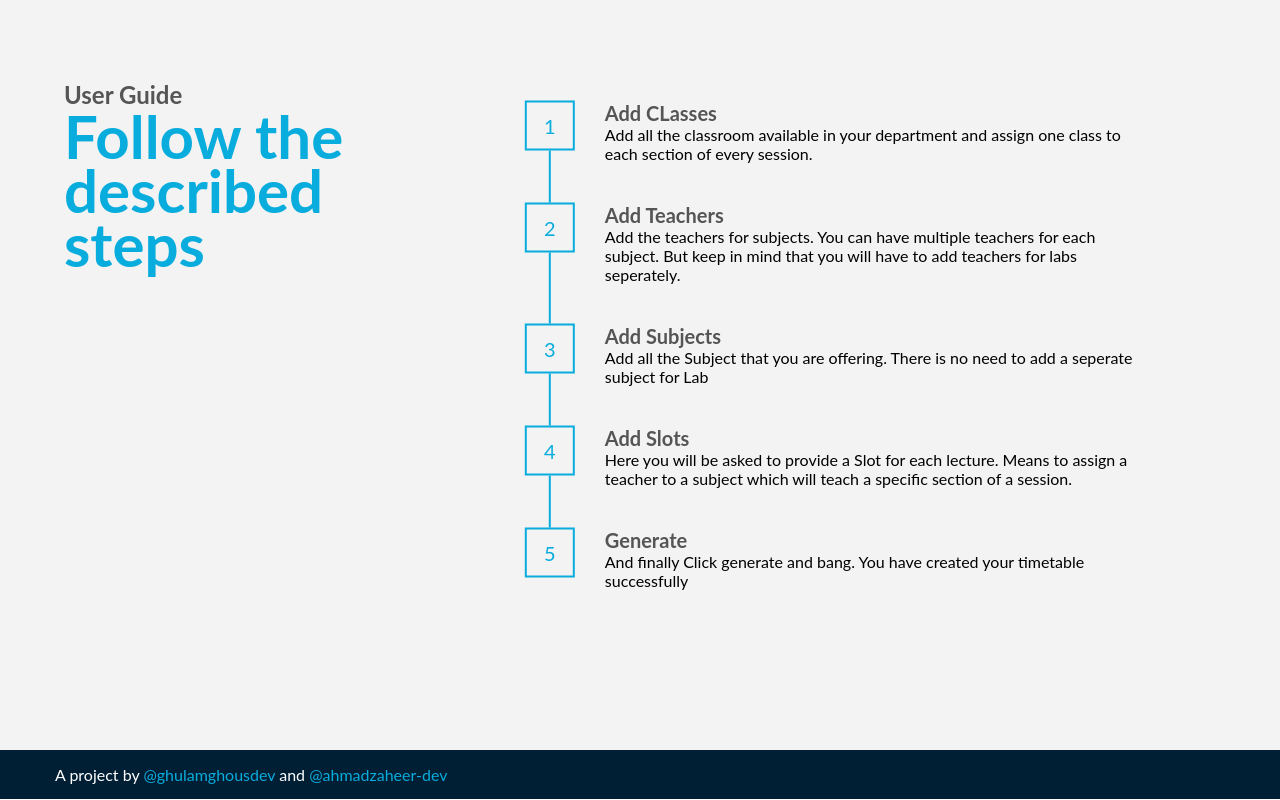
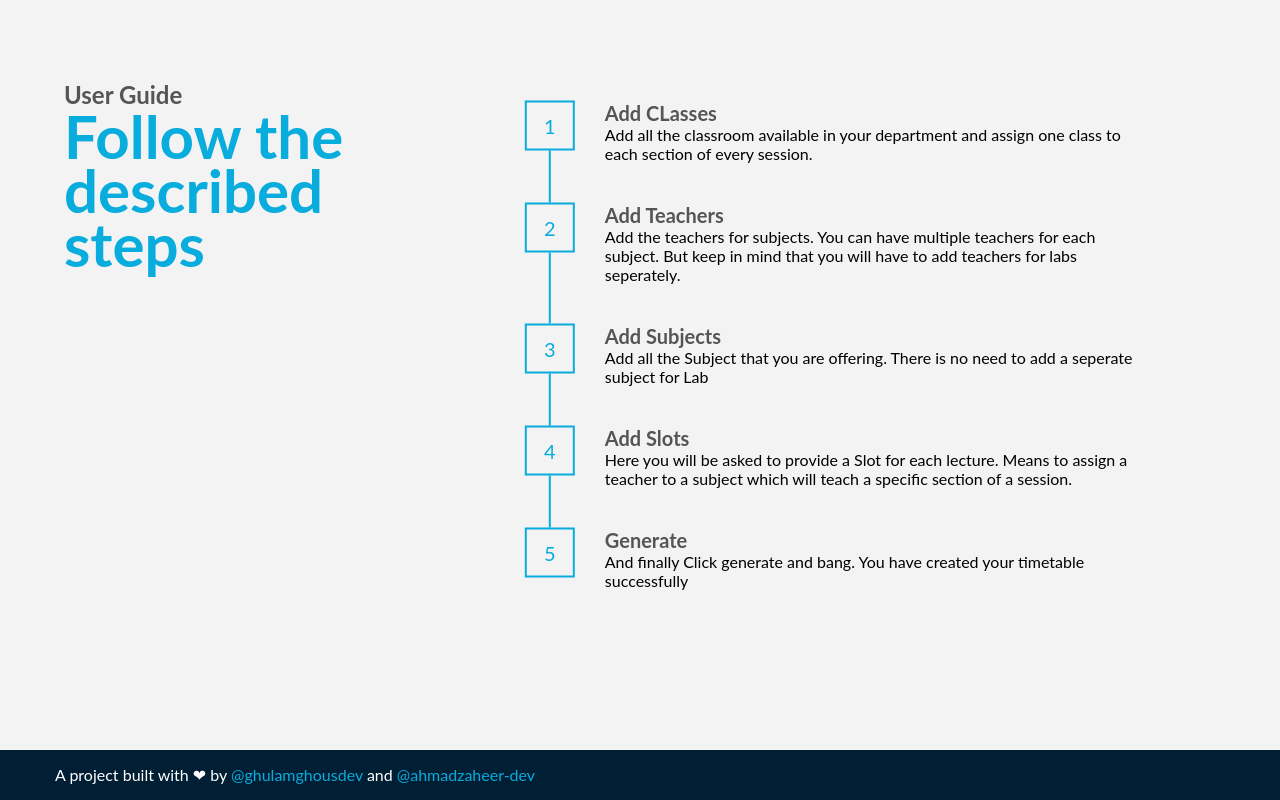
Before and after one commit to ghulamghousdev/Scheduly, a React (Create React App) app in the folder frontend/: page / in a window 1280 px wide. Shown: the part 850-1650 px from the top of the page. Built offline with nearby package versions, Linux system fonts and the light colour scheme.

Commit message:
added github links

```diff
--- a/frontend/src/components/Footer.js
+++ b/frontend/src/components/Footer.js
@@ -4,7 +4,7 @@ import "../styles/footer.scss";
 const Footer = ()=>{
     return(
         <section className="footer">
-            <p className="credits">A project by <a className="credits__link"href="#">@ghulamghousdev</a> and <a className="credits__link"href="#">@ahmadzaheer-dev</a></p>
+            <p className="credits">A project built with ❤ by <a className="credits__link"href="https://github.com/ghulamghousdev">@ghulamghousdev</a> and <a className="credits__link"href="https://github.com/ahmadzaheer-dev">@ahmadzaheer-dev</a></p>
         </section>
     )
 }
```
